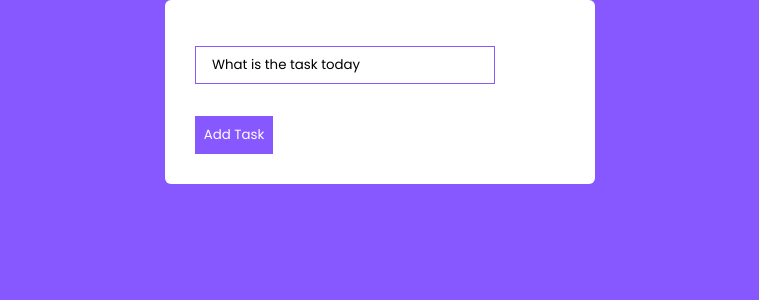
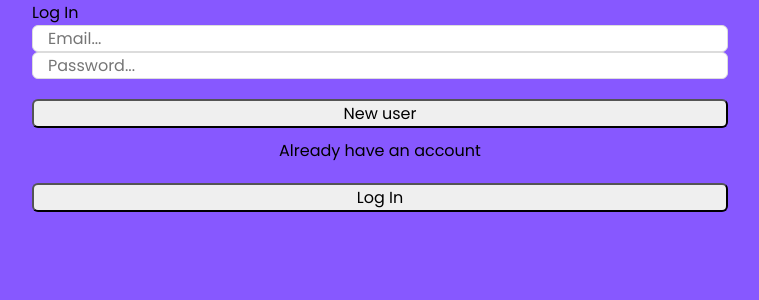
Before and after one commit to catalinapantilie/To-Do-App, a React (Create React App) app: page / in a window 1280 px wide. Shown: the top 300 px of the page, without its empty margins (260-1019 px from the left). Built offline with nearby package versions, Linux system fonts and the light colour scheme.

Commit message:
Version2

```diff
--- a/package.json
+++ b/package.json
@@ -10,6 +10,7 @@
     "@testing-library/user-event": "^13.5.0",
     "firebase": "^10.7.1",
     "react": "^18.2.0",
+    "react-cookie": "^6.1.1",
     "react-dom": "^18.2.0",
     "react-scripts": "5.0.1",
     "web-vitals": "^2.1.4"
--- a/src/App.js
+++ b/src/App.js
@@ -1,10 +1,35 @@
 import "./App.css";
 import Todo from "./Todo";
+import { Auth } from "./login/login";
+import { auth } from "./config/firebase";
+import { signOut } from "firebase/auth";
+import { Cookies } from "react-cookie";
+import { useState } from "react";
+
+const cookies = new Cookies();
 
 function App() {
+  const [isAuth, setIsAuth] = useState(cookies.get("auth-token"));
+
+  const signUserOut = async () => {
+    await signOut(auth);
+    cookies.remove("auth-token");
+    setIsAuth(false);
+  };
+
+  if (!isAuth) {
+    return (
+      <div className="App">
+        <Auth setIsAuth={setIsAuth} />
+      </div>
+    );
+  }
   return (
     <div className="App">
       <Todo />
+      <button className="button" onClick={signUserOut}>
+        Sign Out
+      </button>
     </div>
   );
 }
--- a/src/Todo.js
+++ b/src/Todo.js
@@ -1,10 +1,11 @@
-import { useState, useCallback } from "react";
+import { useState, useEffect } from "react";
 import "./App.css";
 import { collection, addDoc, getDocs } from "@firebase/firestore";
 import { db } from "./config/firebase";
 
 const Todo = () => {
   const [todo, setTodo] = useState("");
+  const [todos, setTodos] = useState([]);
 
   const addTodo = async (e) => {
     e.preventDefault();
@@ -20,19 +21,25 @@ const Todo = () => {
 
     setTodo("");
   };
-  const [todos, setTodos] = useState([]);
+  const todosCollectionRef = collection(db, "tasks");
 
-  useCallback(() => {
-    getDocs(collection(db, "tasks")).then((querySnapshot) => {
-      const newData = querySnapshot.docs.map((doc) => ({
-        ...doc.data(),
-        id: doc.id,
-      }));
-      setTodos(newData);
-      console.log(todos, newData);
-    });
-  }, [todos]);
-
+  const getTodosList = async () => {
+    try {
+      await getDocs(todosCollectionRef).then((data) => {
+        const filteredData = data.docs.map((doc) => ({
+          ...doc.data(),
+          id: doc.id,
+        }));
+        setTodos(filteredData);
+        console.log(filteredData);
+      });
+    } catch (e) {
+      console.error("Error list documents: ", e);
+    }
+  };
+  useEffect(() => {
+    getTodosList(); // eslint-disable-next-line
+  }, []);
   return (
     <form className="form" onSubmit={addTodo}>
       <input
--- a/src/config/firebase.js
+++ b/src/config/firebase.js
@@ -1,5 +1,6 @@
 // Import the functions you need from the SDKs you need
 import { initializeApp } from "firebase/app";
+import { getAuth } from "firebase/auth";
 import { getFirestore } from "firebase/firestore";
 
 // TODO: Add SDKs for Firebase products that you want to use
@@ -19,4 +20,5 @@ const firebaseConfig = {
 
 // Initialize Firebase
 const app = initializeApp(firebaseConfig);
+export const auth = getAuth(app);
 export const db = getFirestore(app);
--- /dev/null
+++ b/src/login/login.js
@@ -0,0 +1,69 @@
+import { auth } from "../config/firebase";
+import {
+  createUserWithEmailAndPassword,
+  signInWithEmailAndPassword,
+} from "firebase/auth";
+import { useState } from "react";
+import { Cookies } from "react-cookie";
+
+const cookies = new Cookies();
+
+export function Auth(props) {
+  const { setIsAuth } = props;
+  const [email, setEmail] = useState("");
+  const [password, setPassword] = useState("");
+
+  const signIn = async (e) => {
+    e.preventDefault();
+
+    try {
+      const result = await createUserWithEmailAndPassword(
+        auth,
+        email,
+        password
+      );
+      cookies.set("auth-token", result.user.refreshToken);
+      setIsAuth(true);
+    } catch (err) {
+      console.log(err);
+    }
+    console.log(auth);
+  };
+
+  const logIn = async (e) => {
+    e.preventDefault();
+
+    try {
+      const result = await signInWithEmailAndPassword(auth, email, password);
+      cookies.set("auth-token", result.user.refreshToken);
+      setIsAuth(true);
+    } catch (err) {
+      console.log(err);
+    }
+    console.log(auth);
+  };
+  return (
+    <div>
+      <p>Log In</p>
+      <div className="field input">
+        <input
+          placeholder="Email..."
+          onChange={(e) => setEmail(e.target.value)}
+        />
+        <input
+          placeholder="Password..."
+          onChange={(e) => setPassword(e.target.value)}
+        />
+      </div>
+      <button className="button" onClick={signIn}>
+        New user
+      </button>
+      <div className="form-link">
+        Already have an account
+        <button className="button" onClick={logIn}>
+          Log In
+        </button>
+      </div>
+    </div>
+  );
+}
```
Also changed, not shown: src/Todolist.js (deleted, +0 -37 lines), 1 other file (tests, documents, lock files or other folders).
